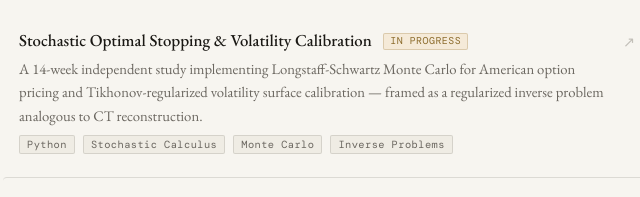
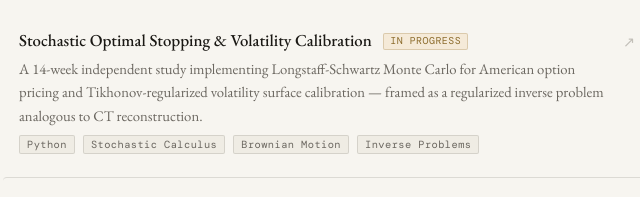
Before and after one commit to nkcrowe/portfolio, a plain HTML site: page index.html in a window 1280 px wide. Shown: the part 820-1017 px from the top of the page, 313-953 px from the left. Drawn offline with nearby package versions, Linux system fonts and the light colour scheme; a web font is replaced by a local one.

Commit message:
Update index.html

```diff
--- a/index.html
+++ b/index.html
@@ -364,7 +364,7 @@
           <div class="project-tags">
             <span class="tag">Python</span>
             <span class="tag">Stochastic Calculus</span>
-            <span class="tag">Monte Carlo</span>
+            <span class="tag">Brownian Motion</span>
             <span class="tag">Inverse Problems</span>
           </div>
         </div>
```
